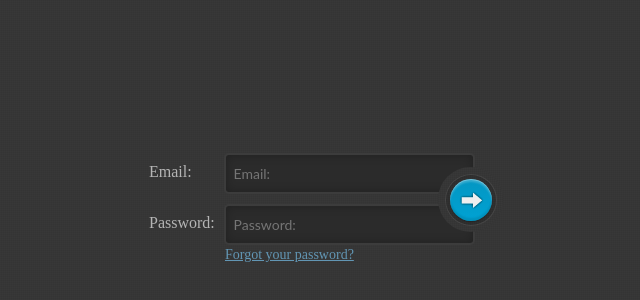
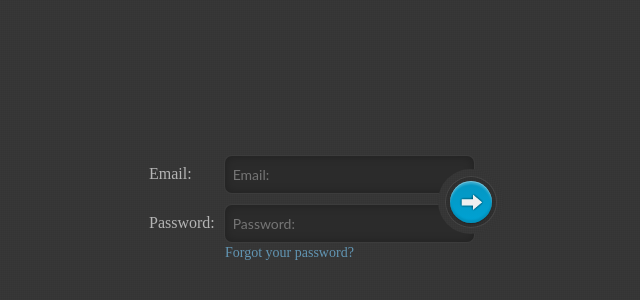
Before and after one commit to Anatolii34/FirstProject, a plain HTML site: page index.html in a window 1280 px wide. Shown: the part 192-492 px from the top of the page, 317-957 px from the left. Drawn offline with Linux system fonts and the light colour scheme.

Commit message:
Add files via upload

```diff
--- a/css/style.css
+++ b/css/style.css
@@ -51,11 +51,11 @@ body {
     width: 100%;
     padding: 10px 18px 10px 8px;
     border-color: #292929;
-    border-radius: 5px;
+    border-radius: 8px;
     background: #2b2b2b;
     transition: color 0.3s ease-out;
     box-shadow: inset 0 0 10px rgba(0, 0, 0, 0.26);
-    border: 2px solid rgba(255, 255, 255, 0.08);
+    border: 1px solid rgba(255, 255, 255, 0.08);
 }
 
 .form input[type=text] {
@@ -76,7 +76,6 @@ body {
     z-index: 2;
     border-radius: 50%;
     background-image: url(./../img/bg.jpg)
-
 }
 
 .form .submit:after {
@@ -155,3 +154,6 @@ label {
     margin-top: 10px;
     margin-left: 1px;
 }
+a {
+    text-decoration: none;
+}
```
